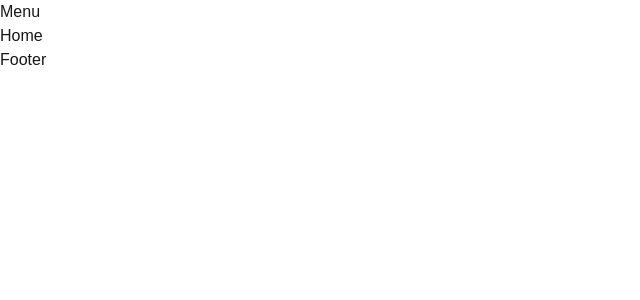
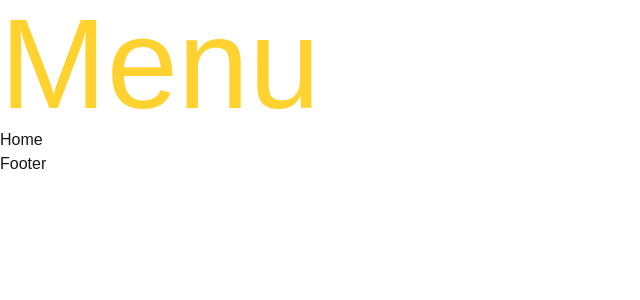
Before and after one commit to Joao-sl/Recipes-Frontend, a Next.js app: page / in a window 1280 px wide. Shown: the top 300 px of the page, without its empty margins (0-640 px from the left). Built offline with nearby package versions, Linux system fonts and the light colour scheme.

Commit message:
Add Prettier configuration

```diff
--- a/src/app/layout.tsx
+++ b/src/app/layout.tsx
@@ -1,10 +1,10 @@
-import type { Metadata } from "next";
+import type { Metadata } from 'next';
 
-import "./globals.css";
+import './globals.css';
 
 export const metadata: Metadata = {
-  title: "Receitolas",
-  description: "Recipe site",
+  title: 'Recipes',
+  description: 'Recipe site',
 };
 
 export default function RootLayout({
@@ -13,9 +13,9 @@ export default function RootLayout({
   children: React.ReactNode;
 }>) {
   return (
-    <html lang="en">
+    <html lang='en'>
       <body>
-        <header>Menu</header>
+        <header className='text-9xl text-amber-300'>Menu</header>
 
         {children}
 
```
Also changed, not shown: .prettierrc.json (added).
